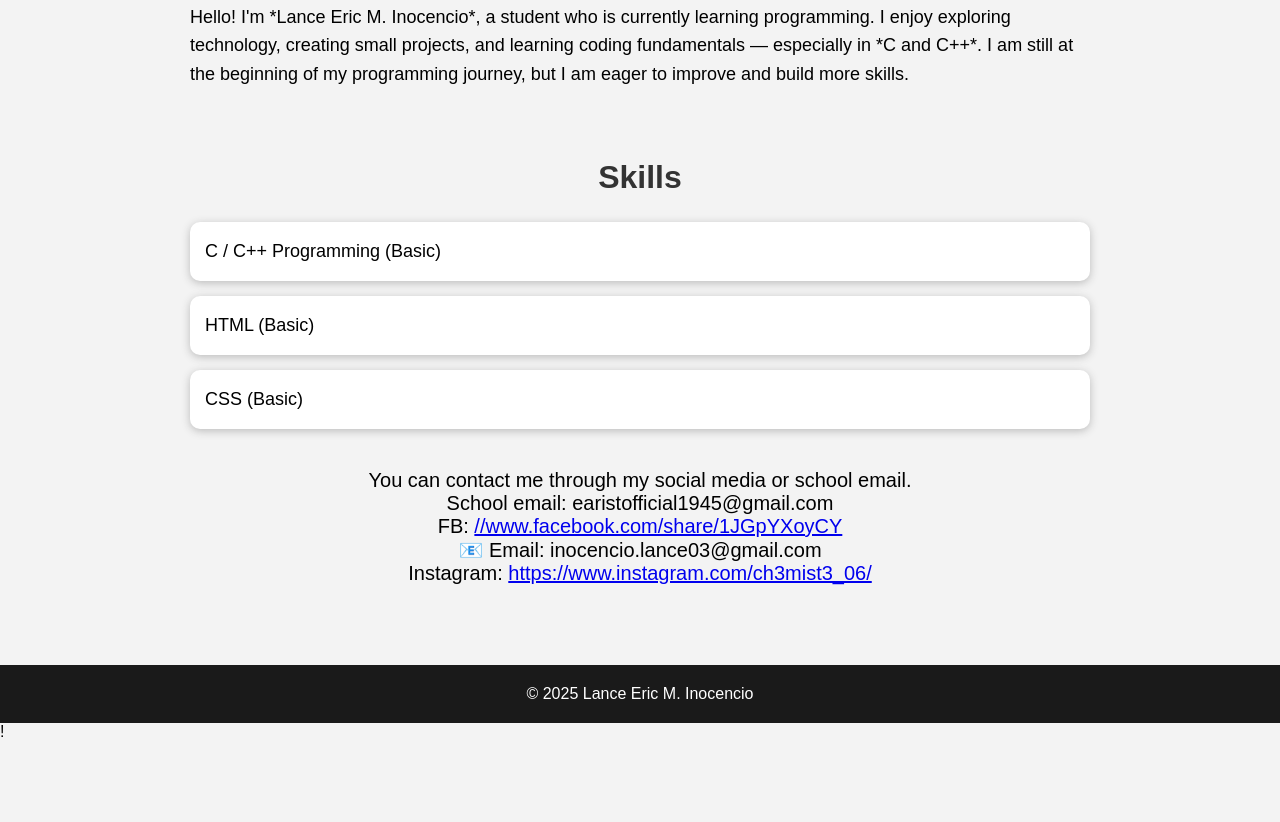
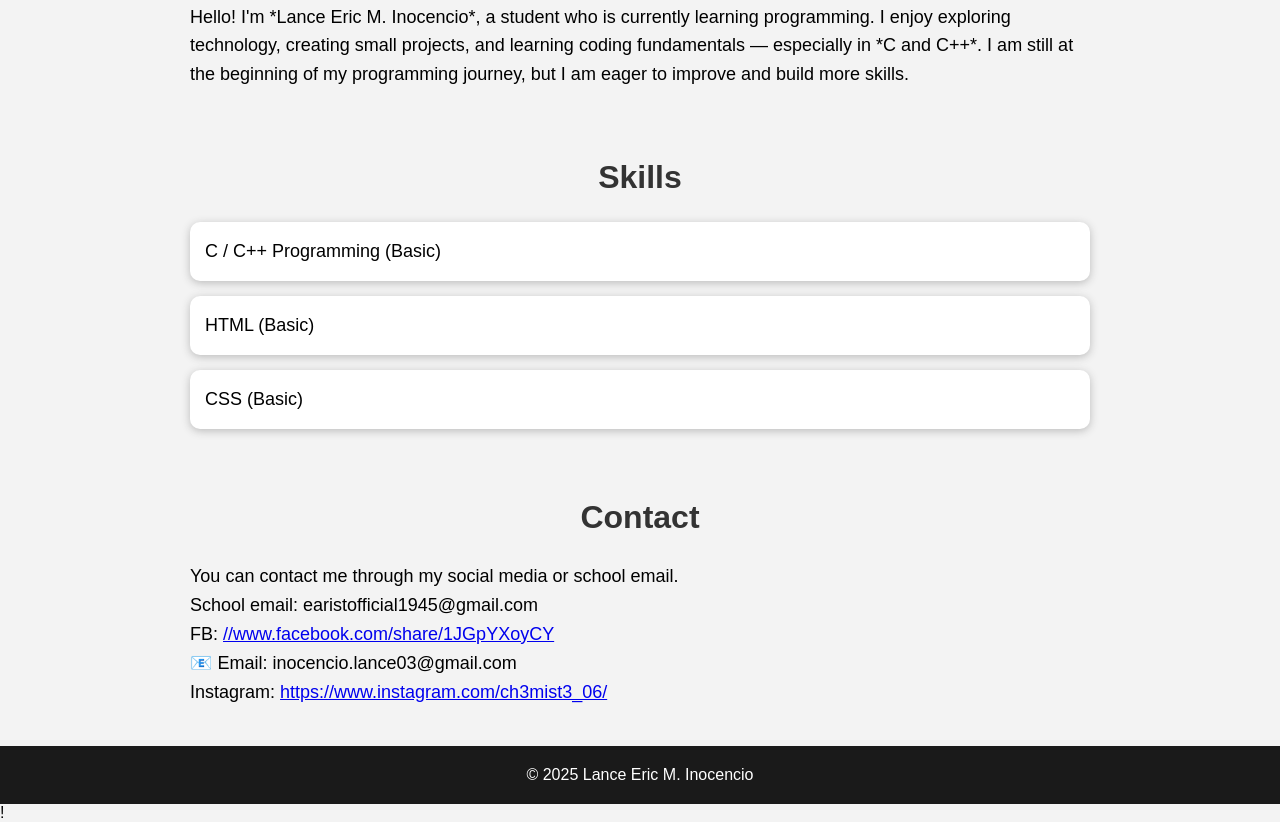
Before and after one commit to inocenciolance03-debug/Lance-04, a plain HTML site: page index.html in a window 1280 px wide. Shown: the part 931-1753 px from the top of the page. Before the commit the page ends 1672 px from the top, so only its background shows below. Drawn offline with Linux system fonts and the light colour scheme.

Commit message:
Update index.html

```diff
--- a/index.html
+++ b/index.html
@@ -62,7 +62,8 @@
     </div>
 
     <!-- Contact -->
-     <div class="contact">
+     <h2 id="contact" class="section-title">Contact</h2>
+    <div class="content">
         You can contact me through my social media or school email.<br>
         School email: earistofficial1945@gmail.com <br>
         FB: <a href="https://www.facebook.com/share/1JGpYXoyCY">//www.facebook.com/share/1JGpYXoyCY</a><br>
```
